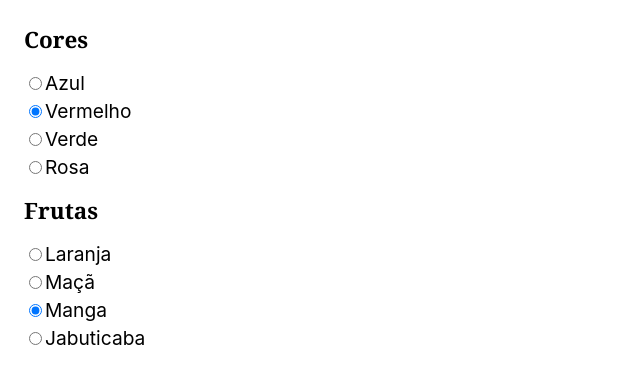
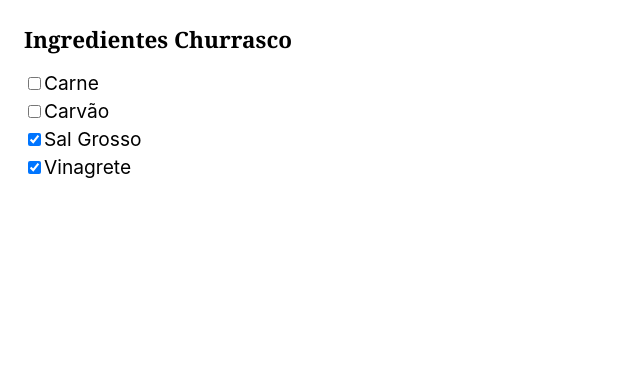
Before and after one commit to MacielSousa/starting-react, a React (Create React App) app in the folder meuapp/: page / in a window 1280 px wide. Shown: the top 384 px of the page, without its empty margins (0-640 px from the left). Built offline with nearby package versions, Linux system fonts and the light colour scheme; the HTML template or start-up script is replaced by a standard one.

Commit message:
Componente Checkbox

```diff
--- a/meuapp/src/App.js
+++ b/meuapp/src/App.js
@@ -1,17 +1,17 @@
 import React, { useState } from 'react';
-import Radio from './Formulario/FormComponentes/Radio'
+import Checkbox from './Formulario/FormComponentes/Checkbox'
 
 const App = () => {
 
-    const [cor, setCor] = useState('Vermelho');
-    const [fruta, setFruta] = useState('Manga');
-
+    const [ingre, setIngre] = useState(['Sal Grosso', 'Vinagrete']);
         return(
             <form>
-                <h3>Cores</h3>
-                <Radio options = {["Azul", "Vermelho", "Verde", "Rosa"]} value={cor} setValue={setCor}/>
-                <h3>Frutas</h3>
-                <Radio options = {["Laranja", "Maçã", "Manga", "Jabuticaba"]} value={fruta} setValue={setFruta}/>
+                <h3>Ingredientes Churrasco</h3>
+                <Checkbox
+                options={['Carne', 'Carvão', 'Sal Grosso', 'Vinagrete']}
+                value={ingre}
+                setValue={setIngre}
+                />
             </form>
          );
 }
--- /dev/null
+++ b/meuapp/src/Formulario/FormComponentes/Checkbox.js
@@ -0,0 +1,29 @@
+import React from 'react';
+
+const Checkbox = ({options, value, setValue}) => {
+
+    function handleChange({ target }){
+        if(target.checked){
+            setValue([...value, target.value])
+        }else {
+            setValue(value.filter((itemValue) => itemValue !== target.value));
+        }
+    }
+    return (
+        <>
+        {options.map((option, index) =>
+            <label key={index}>
+                <input
+                    type="checkbox"
+                    value={option}
+                    checked={value.includes(option)}
+                    onChange={handleChange}
+                />
+                {option}
+            </label>
+        )}
+        </>
+    );
+}
+
+export default Checkbox;
```
